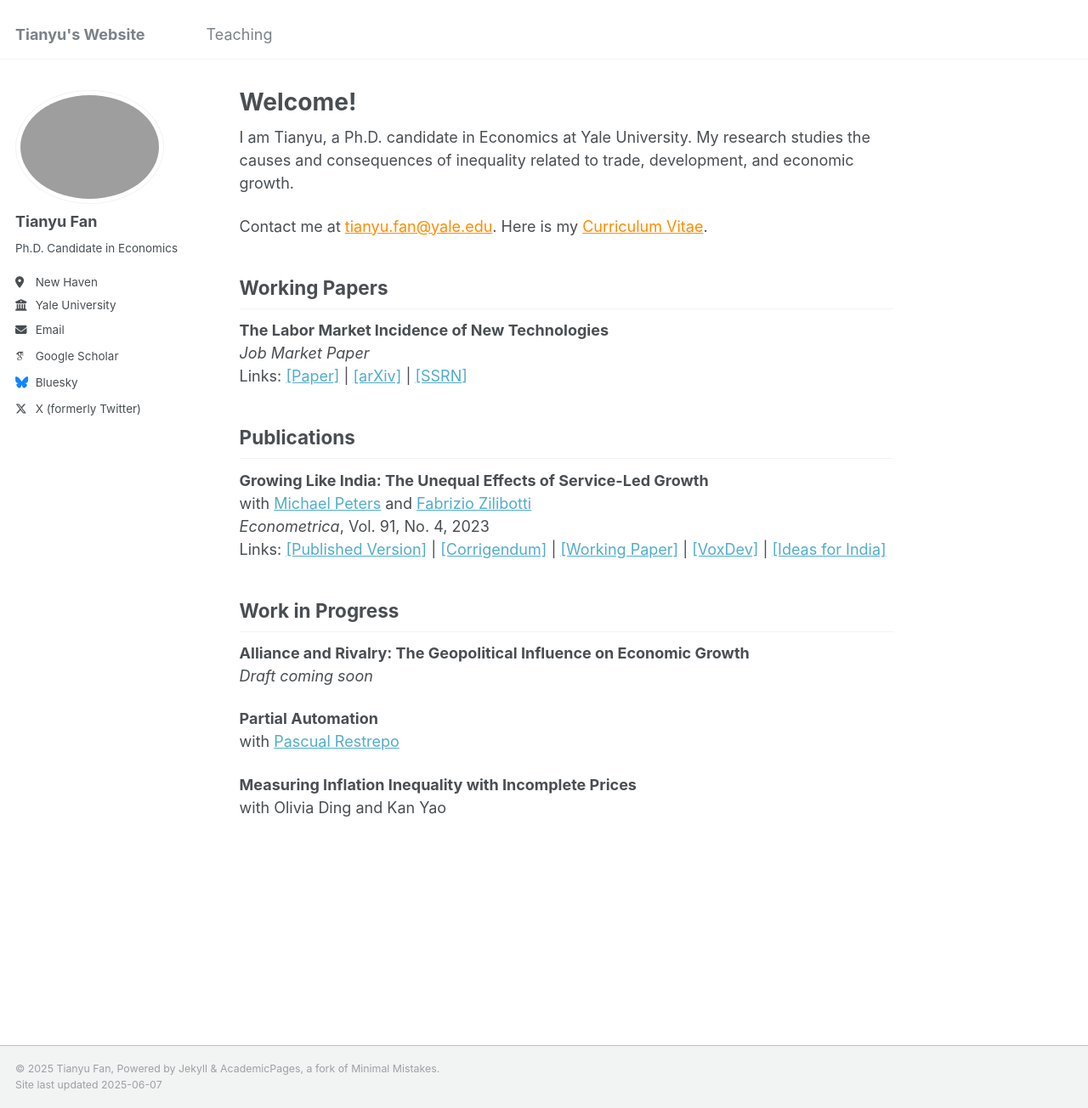
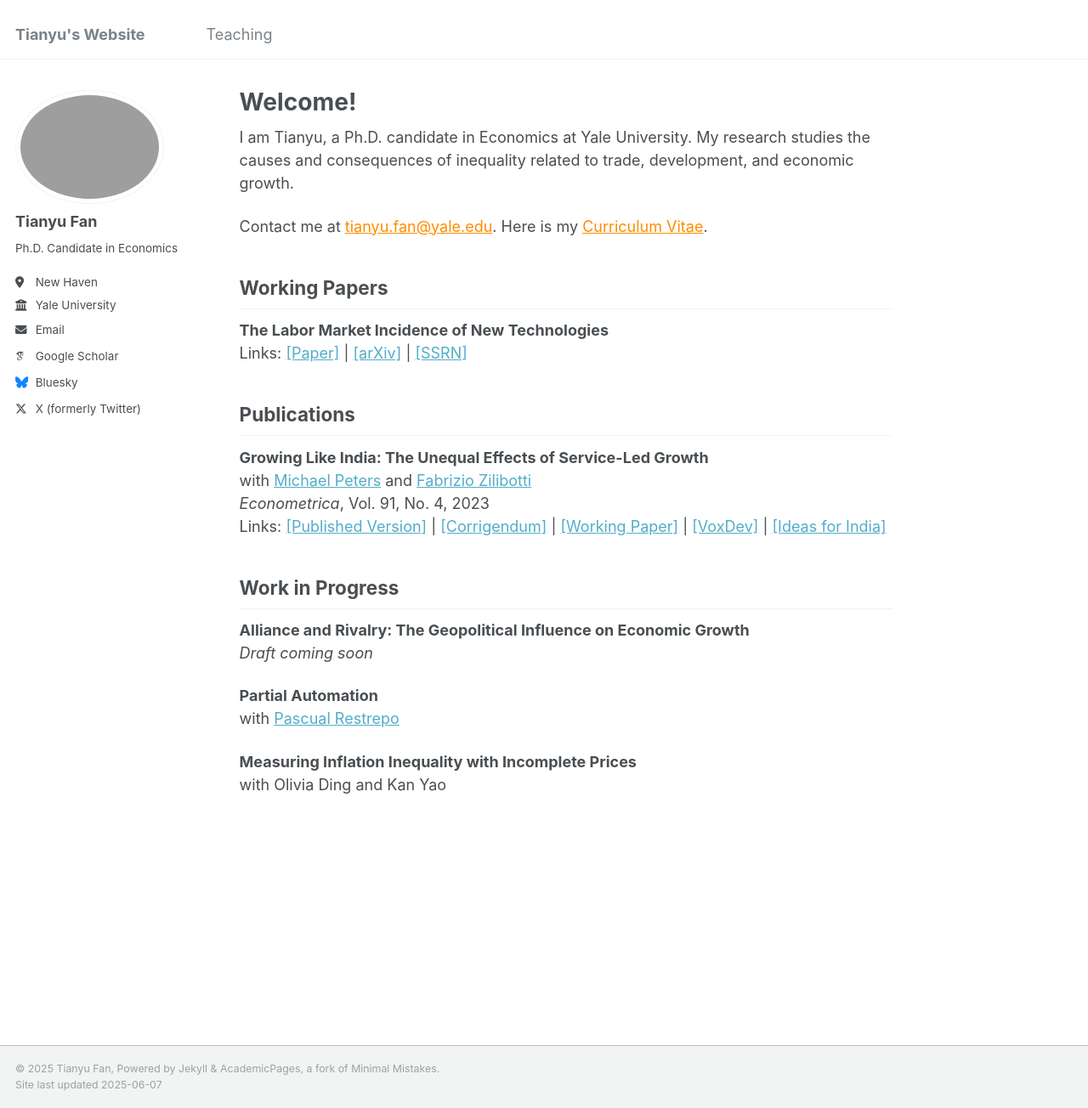
Before and after one commit to tianyufan-econ/tianyufan-econ.github.io, a Jekyll site: the page built from _pages/about.md, in a window 1280 px wide and 1304 px high. Shown: the whole window at 85% size. Built offline with Jekyll 4.4.1, drawn with Linux system fonts in a browser that asks for light colours; some web fonts are replaced.

Commit message:
Update about.md

```diff
--- a/_pages/about.md
+++ b/_pages/about.md
@@ -15,7 +15,6 @@ Contact me at <a href="mailto:tianyu.fan@yale.edu" style="color: darkorange;">ti
 ## Working Papers
 
 **The Labor Market Incidence of New Technologies**
-*Job Market Paper*
 Links: [[Paper]](/files/FAN_Technology_Incidence.pdf) | [[arXiv]](https://arxiv.org/abs/2504.04047) | [[SSRN]](https://papers.ssrn.com/sol3/papers.cfm?abstract_id=5160195)
 
 ## Publications
```
